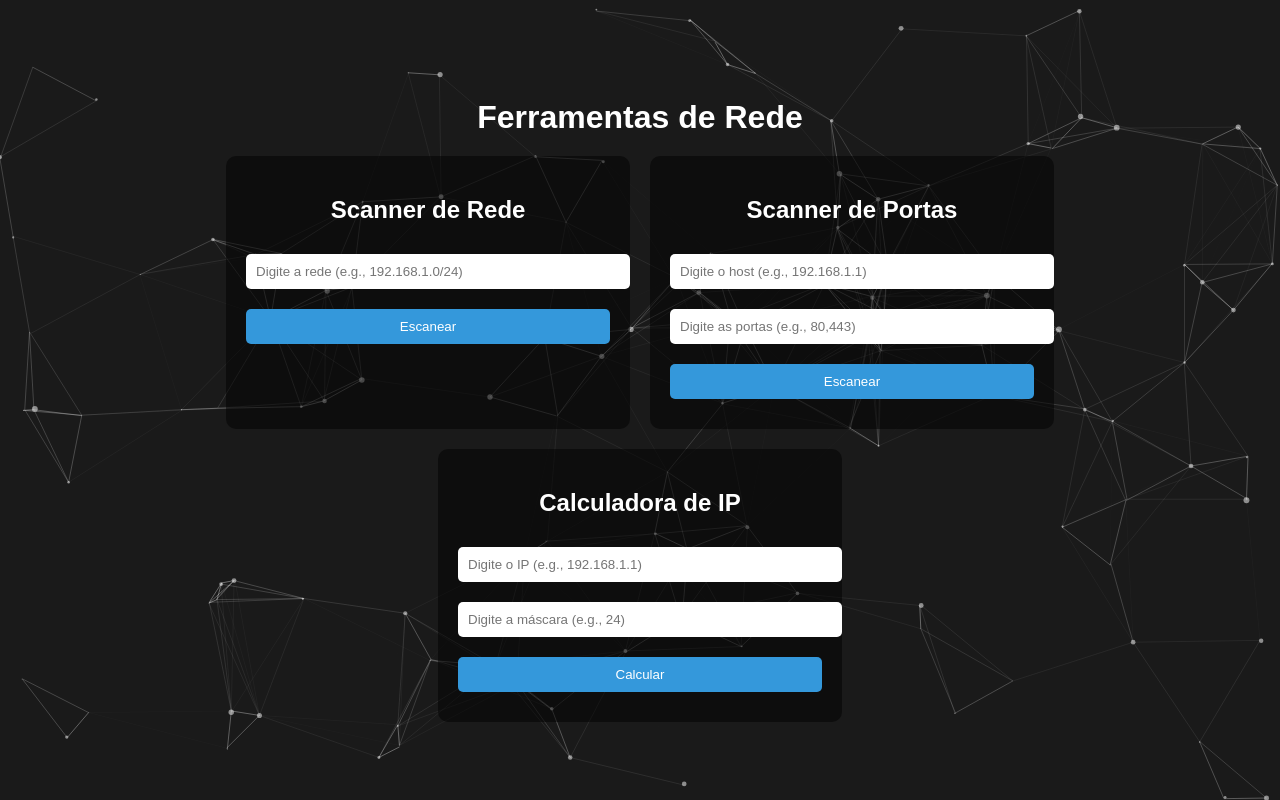
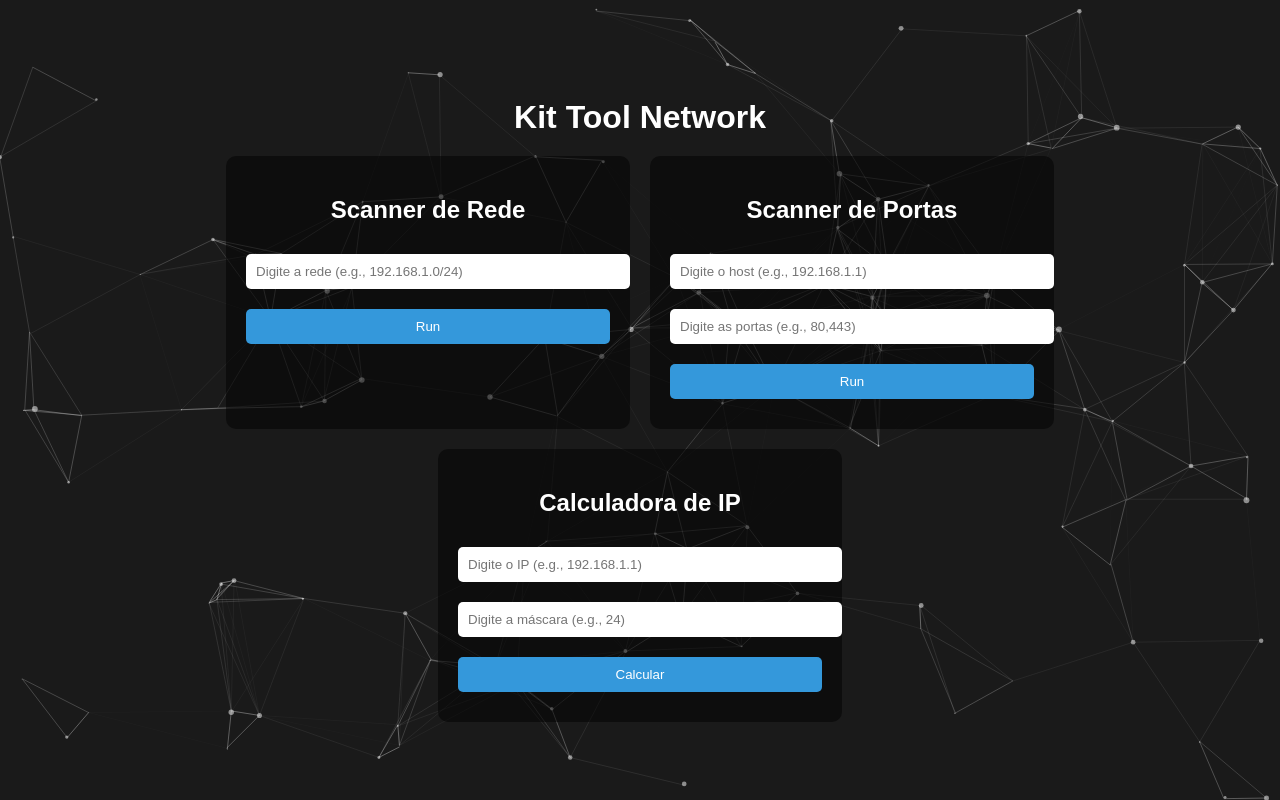
Before and after one commit to jefersonrocha-py/tool_ip, a plain HTML site: page frontend/index.html in a window 1280 px wide. Drawn offline with nearby package versions, Linux system fonts and the light colour scheme.

Commit message:
Update index.html

```diff
--- a/frontend/index.html
+++ b/frontend/index.html
@@ -9,13 +9,13 @@
 <body>
     <div id="particles-js"></div>
     <div class="container">
-        <h1>Ferramentas de Rede</h1>
+        <h1>Kit Tool Network</h1>
         <div class="tools">
             <div class="tool">
                 <h2>Scanner de Rede</h2>
                 <form id="network-scan-form">
                     <input type="text" id="network" placeholder="Digite a rede (e.g., 192.168.1.0/24)" required>
-                    <button type="submit">Escanear</button>
+                    <button type="submit">Run </button>
                 </form>
                 <div id="network-results"></div>
             </div>
@@ -24,7 +24,7 @@
                 <form id="port-scan-form">
                     <input type="text" id="host" placeholder="Digite o host (e.g., 192.168.1.1)" required>
                     <input type="text" id="ports" placeholder="Digite as portas (e.g., 80,443)" required>
-                    <button type="submit">Escanear</button>
+                    <button type="submit">Run</button>
                 </form>
                 <div id="port-results"></div>
             </div>
```
